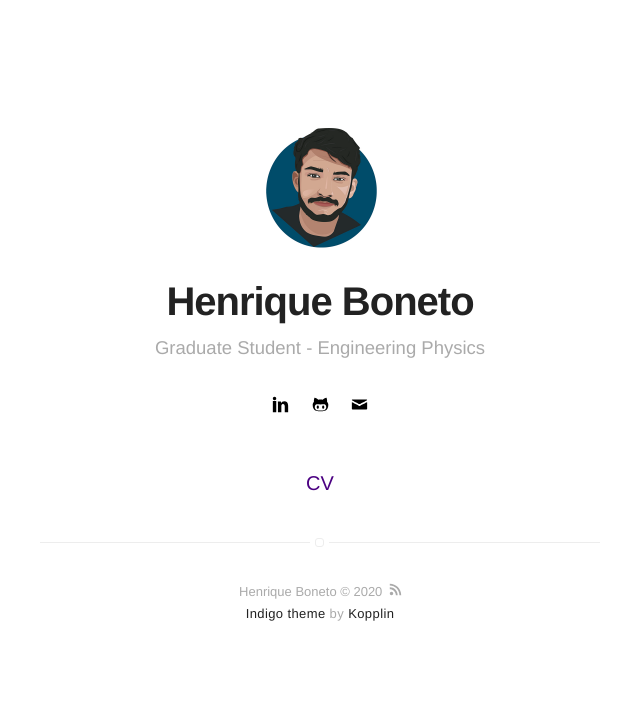
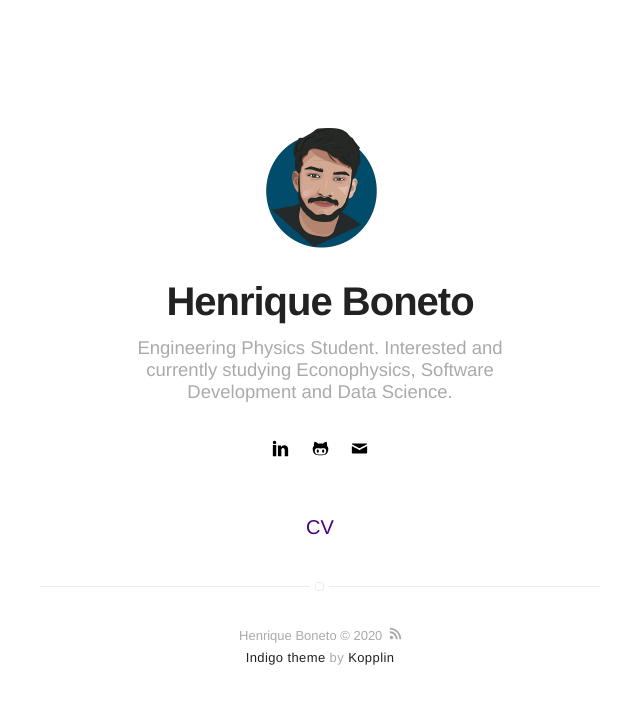
Before and after one commit to henriqueboneto/henriqueboneto.github.io, a Jekyll site: the page built from index.html, in a window 1280 px wide. Shown: the top 704 px of the page, without its empty margins (320-960 px from the left). Built offline with Jekyll 4.4.1, drawn with Linux system fonts in a browser that asks for light colours.

Commit message:
adding bio descp

```diff
--- a/_config.yml
+++ b/_config.yml
@@ -1,6 +1,6 @@
 # main text of home
 name: Henrique Boneto
-bio: Graduate Student - Engineering Physics
+bio: Engineering Physics Student. Interested and currently studying Econophysics, Software Development and Data Science.
 
 # twitter summary info
 description: A blog about technology and stuff related
```
